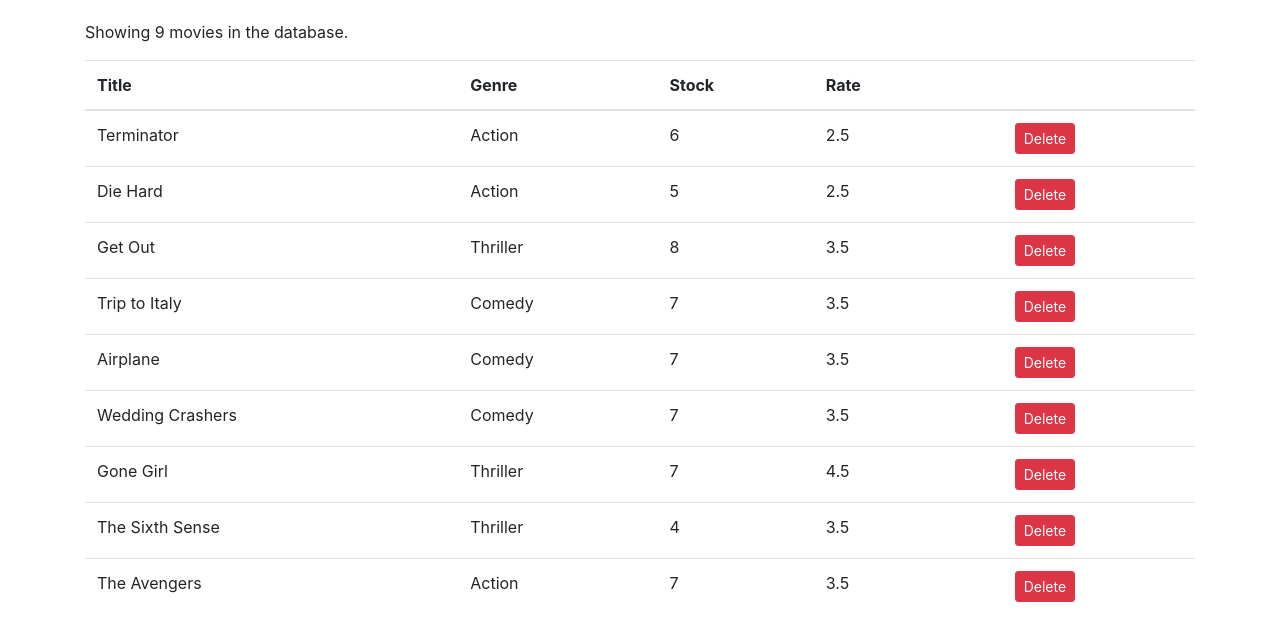
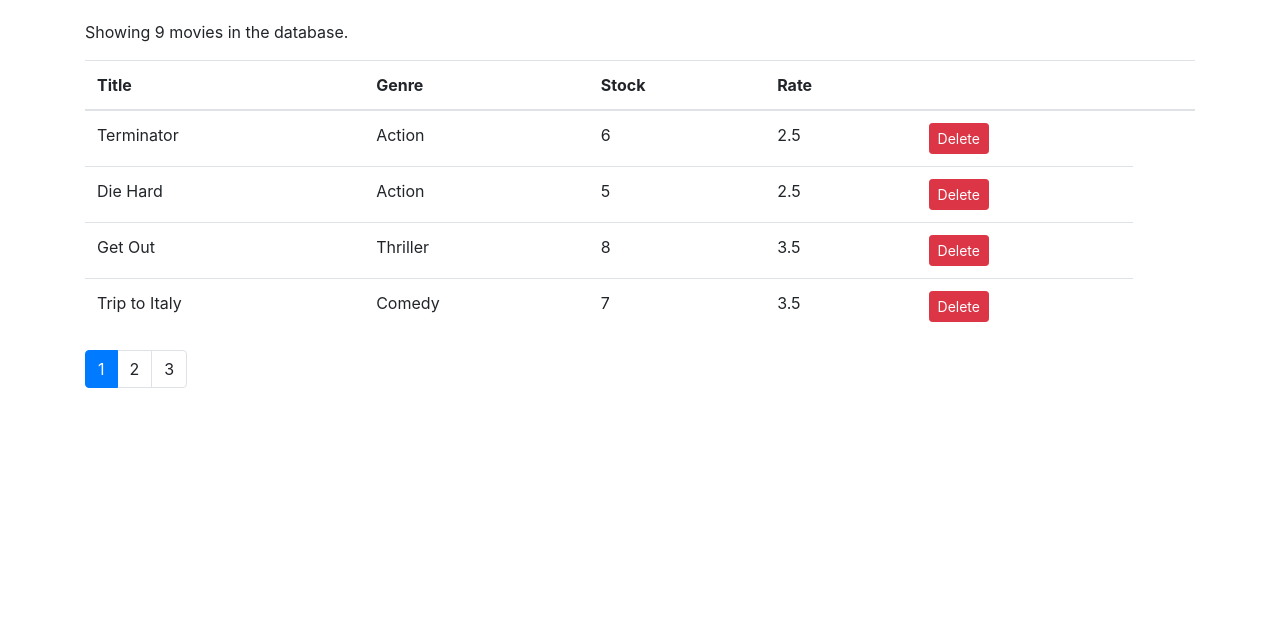
Before and after one commit to Sithija97/Code-with-Mosh, a React (Create React App) app in the folder React/vidly/: page / in a window 1280 px wide. Shown: the top 640 px of the page. Built offline with nearby package versions, Linux system fonts and the light colour scheme.

Commit message:
implemented  pagination

```diff
--- a/React/vidly/package.json
+++ b/React/vidly/package.json
@@ -8,6 +8,7 @@
     "@testing-library/user-event": "^12.8.3",
     "bootstrap": "^4.1.1",
     "font-awesome": "^4.7.0",
+    "lodash": "^4.17.10",
     "random-string": "^0.2.0",
     "react": "^17.0.2",
     "react-dom": "^17.0.2",
--- /dev/null
+++ b/React/vidly/src/components/common/Pagination.jsx
@@ -0,0 +1,28 @@
+import React from "react";
+import _ from "lodash";
+const Pagination = props => {
+    const { itemsCount, pageSize, currentPage, onPageChange } = props;
+
+    const pagesCount = Math.ceil(itemsCount / pageSize);
+    if (pagesCount === 1) return null;
+    const pages = _.range(1, pagesCount + 1);
+
+    return (
+        <nav aria-label="Page navigation example">
+            <ul className="pagination">
+                {pages.map(page => (
+                    <li
+                        key={page}
+                        className={currentPage == page ? "page-item active" : "page-item"}
+                    >
+                        <a className="page-link" onClick={() => onPageChange(page)}>
+                            {page}
+                        </a>
+                    </li>
+                ))}
+            </ul>
+        </nav>
+    );
+};
+
+export default Pagination;
--- a/React/vidly/src/components/movies.jsx
+++ b/React/vidly/src/components/movies.jsx
@@ -1,23 +1,31 @@
-import React, { Component } from 'react'
-import { getMovies } from '../services/fakeMovieService'
-import like from './common/like';
+import React, { Component } from "react";
+import { getMovies } from "../services/fakeMovieService";
+import Pagination from "./common/Pagination";
+import { paginate } from "../utils/paginate";
 
 class Movies extends Component {
     state = {
-        movies: getMovies()
-    }
+        movies: getMovies(),
+        pageSize: 4,
+        currentPage: 1,
+    };
 
-    handleDelete = movie => {
-        const movies = this.state.movies.filter(m => m._id !== movie._id);
-        this.setState({ movies })
-    }
+    handleDelete = (movie) => {
+        const movies = this.state.movies.filter((m) => m._id !== movie._id);
+        this.setState({ movies });
+    };
 
-
+    handlePageChange = (page) => {
+        this.setState({ currentPage: page });
+    };
 
     render() {
-        const { length: count } = this.state.movies
-        if (count === 0)
-            return <p>There are no movies in the database</p>
+        const { length: count } = this.state.movies;
+        const { pageSize, currentPage, movies } = this.state;
+
+        if (count === 0) return <p>There are no movies in the database</p>;
+
+        const allMovies = paginate(movies, currentPage, pageSize)
 
         return (
             <React.Fragment>
@@ -34,23 +42,33 @@
                         </tr>
                     </thead>
                     <tbody>
-                        {this.state.movies.map(movie => (
+                        {allMovies.map((movie) => (
                             <tr key={movie._id}>
                                 <td>{movie.title}</td>
                                 <td>{movie.genre.name}</td>
                                 <td>{movie.numberInStock}</td>
                                 <td>{movie.dailyRentalRate}</td>
-                                <th><like liked={true} /></th>
-                                <td><button onClick={() => this.handleDelete(movie)} className='btn btn-danger btn-sm'>Delete</button></td>
-
+                                <td>
+                                    <button
+                                        onClick={() => this.handleDelete(movie)}
+                                        className="btn btn-danger btn-sm"
+                                    >
+                                        Delete
+                                    </button>
+                                </td>
                             </tr>
                         ))}
-
                     </tbody>
                 </table>
+                <Pagination
+                    itemsCount={count}
+                    pageSize={pageSize}
+                    onPageChange={this.handlePageChange}
+                    currentPage={currentPage}
+                />
             </React.Fragment>
-        )
+        );
     }
 }
 
-export default Movies
+export default Movies;
--- /dev/null
+++ b/React/vidly/src/utils/paginate.js
@@ -0,0 +1,6 @@
+import _ from "lodash";
+
+export function paginate(items, pageNumber, pageSize) {
+  const startIndex = (pageNumber - 1) * pageSize;
+  return _(items).slice(startIndex).take(pageSize).value();
+}
```
Also changed, not shown: 1 other file (tests, documents, lock files or other folders).
